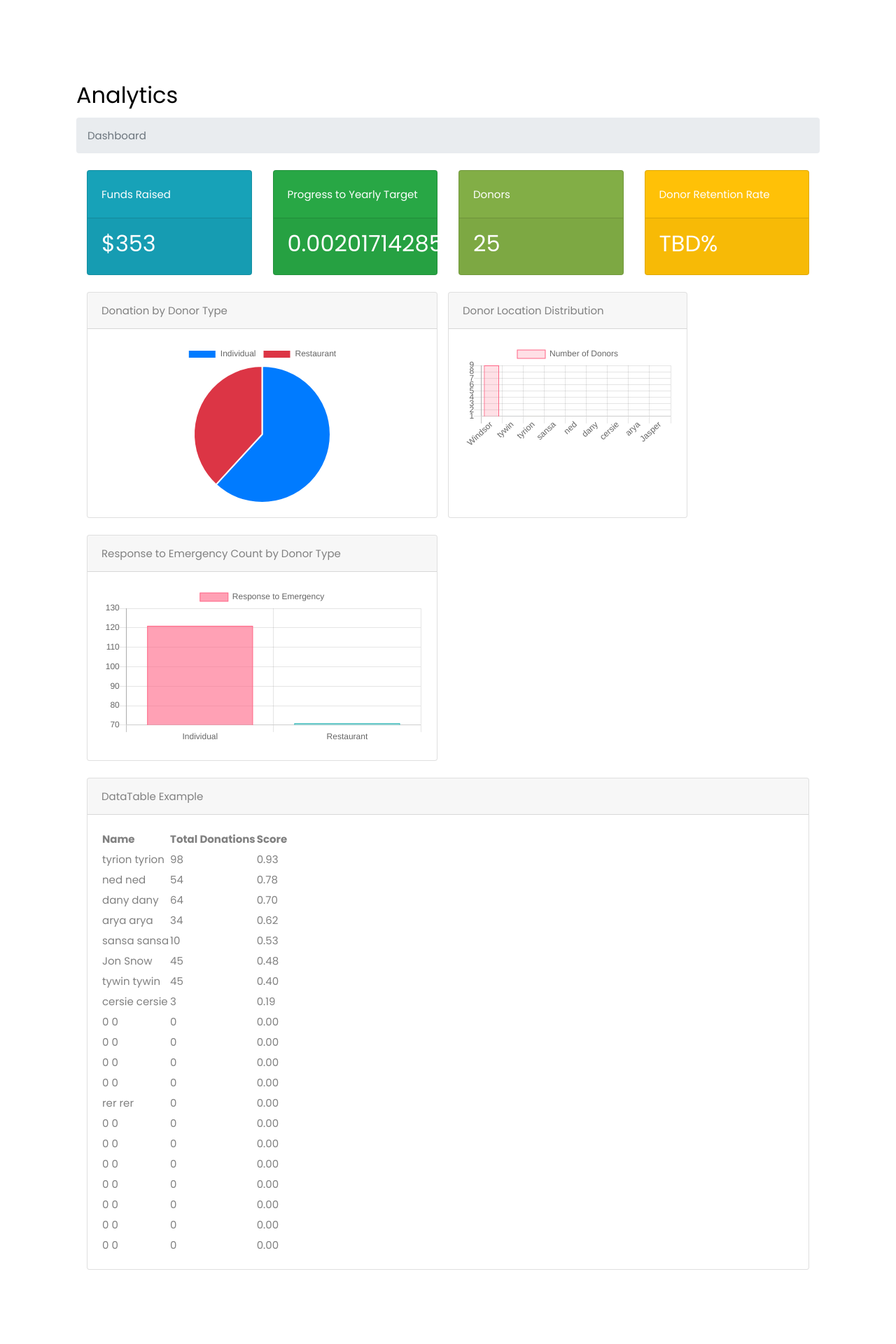
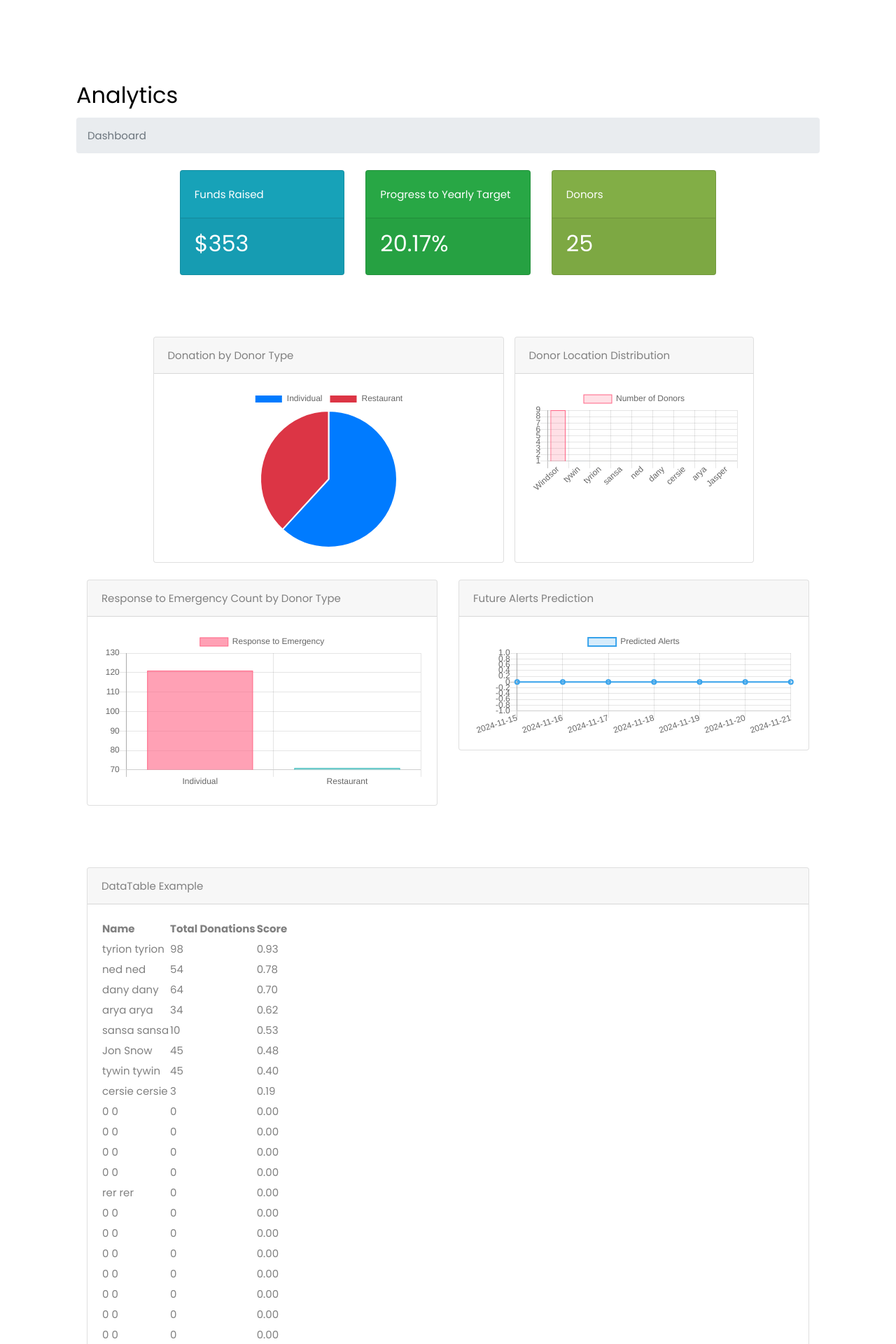
Before and after one commit to ShaneDsouza4/FoodConnect, a Django app: page /analytics/analytics/ in a window 1280 px wide. Shown: the part 464-2384 px from the top of the page at 70% size. Run offline with Django 5.2, Linux system fonts and the light colour scheme; data comes from the database, SQL or seed files in the repository; both versions use the stored data as it was after the commit; some libraries are stand-ins or nearby versions; some web fonts are replaced.

Commit message:
Added charts for anaytics

```diff
--- a/analytics/views.py
+++ b/analytics/views.py
@@ -1,6 +1,8 @@
+from datetime import timedelta
 import pandas as pd
 from django.shortcuts import render
 from users.models import Profile, Restaurant
+from alerts.models import Alert
 from sklearn.preprocessing import MinMaxScaler
 from django.db.models import Sum, Count
 from django.utils.timezone import now
@@ -12,12 +14,8 @@ def load_and_prepare_data():
         'donation_volume', 'donation_variety_count'
     )
     data = pd.DataFrame(list(queryset))
-    data.fillna(0, inplace=True)  # Handle missing data
-
-    # Convert first_name and last_name into a single full name
+    data.fillna(0, inplace=True)
     data['name'] = data['first_name'].astype(str) + ' ' + data['last_name'].astype(str)
-
-    # Explicitly return a copy of the DataFrame
     return data[['name', 'total_donations', 'donation_frequency', 'donation_volume', 'donation_variety_count']].copy()
 
 def rank_donators(data):
@@ -40,7 +38,7 @@ def get_donation_data_by_type():
 
 def get_donor_location_distribution():
     location_data = Profile.objects.values('city').annotate(total=Count('id')).order_by('-total')
-    labels = [data['city'] for data in location_data if data['city']]  # Ensure city is not None or empty
+    labels = [data['city'] for data in location_data if data['city']]
     values = [data['total'] for data in location_data if data['city']]
     return {
         'labels': labels,
@@ -48,12 +46,8 @@ def get_donor_location_distribution():
     }
 
 def get_response_to_emergency_data():
-    # Assuming that 'response_to_emergency_count' exists only in the Restaurant model
-    # and does not exist in the Profile model.
     response_individual = Profile.objects.aggregate(sum=Sum('donation_frequency'))['sum'] or 0
     response_restaurant = Restaurant.objects.aggregate(sum=Sum('response_to_emergency_count'))['sum'] or 0
-    print(response_individual)
-    print(response_restaurant)
     return {
         'individual': response_individual,
         'restaurant': response_restaurant
@@ -68,12 +62,36 @@ def get_average_ratings_data():
     ratings = Restaurant.objects.values_list('average_rating', flat=True)
     return list(ratings)
 
+def load_alert_data():
+    alerts = Alert.objects.filter(is_active=True).values('date_created', 'urgency_level')
+    data = pd.DataFrame(alerts)
+    data['date_created'] = pd.to_datetime(data['date_created'])
+    data.set_index('date_created', inplace=True)
+
+    return data
+
+def predict_future_alerts():
+    data = load_alert_data()
+    daily_alerts = data.resample('D').size()
+
+    if daily_alerts.empty:
+        return { (pd.Timestamp.now() + timedelta(days=i)).strftime('%Y-%m-%d'): 0.0 for i in range(1, 8) }
+
+    window_size = min(7, len(daily_alerts))
+    data['7_day_avg'] = daily_alerts.rolling(window=window_size).mean()
+    recent_avg = data['7_day_avg'].iloc[-window_size:].mean() if not data['7_day_avg'].iloc[-window_size:].isna().all() else 0
+    last_date = data.index[-1]
+    future_dates = [last_date + timedelta(days=i) for i in range(1, 8)]
+    future_predictions = {date.strftime('%Y-%m-%d'): recent_avg for date in future_dates}
+
+    return future_predictions
+
 def analytics_view(request):
     data = load_and_prepare_data()
     ranked_data = rank_donators(data)
     funds_raised = Profile.objects.aggregate(total=Sum('total_donations'))['total'] or 0
     total_donors = Profile.objects.count() + Restaurant.objects.count()
-    progress_to_yearly_target = (funds_raised / 17500000) * 100  # Example fixed target
+    progress_to_yearly_target = round((funds_raised / 1750) * 100, 2)
     donation_data = get_donation_data_by_type()
     pie_chart_data = json.dumps(donation_data)
 
@@ -82,6 +100,7 @@ def analytics_view(request):
     response_emergency_data = get_response_to_emergency_data()
     verification_status_data = get_verification_status_data()
     average_ratings_data = get_average_ratings_data()
+    future_alerts = predict_future_alerts()
 
     # Serialize JSON data for JavaScript charts
     response_emergency_json = json.dumps(response_emergency_data)
@@ -105,6 +124,7 @@ def analytics_view(request):
         'verification_status_data': verification_status_json,
         'average_ratings_data': average_ratings_json,
         'location_data': json.dumps(location_data),
+        'future_alerts': future_alerts,
     }
 
     return render(request, 'webpages/analytics.html', context)
--- a/templates/webpages/analytics.html
+++ b/templates/webpages/analytics.html
@@ -3,7 +3,6 @@
 {% load static %}
 {% block content %}
 
-    <!-- Hero Start -->
     <div class="hero-wrap hero-bread" style="background-image: url('{% static "images/bg_1.jpg" %}');">
       <div class="container">
         <div class="row no-gutters slider-text align-items-center justify-content-center">
@@ -14,14 +13,13 @@
         </div>
       </div>
     </div>
-    <!-- Hero End -->
 
     <section class="ftco-section testimony-section">
       <div class="container">
         <div class="row mb-5 pb-3">
           <div class="col-md-12">
+
             <!-- Starting Analytics -->
-
             <main>
                 <div class="container-fluid px-4">
                     <h2 class="mt-4">Analytics</h2>
@@ -31,7 +29,7 @@
 
                     <div class="container-fluid">
                         <!-- Metric Cards -->
-                        <div class="row">
+                        <div class="row mb-5 pb-3 justify-content-center">
                             <!-- Funds Raised Card -->
                             <div class="col-xl-3 col-md-6">
                                 <div class="card bg-info text-white mb-4">
@@ -62,22 +60,10 @@
                                     </div>
                                 </div>
                             </div>
-                            <!-- Donor Retention Rate Card -->
-                            <div class="col-xl-3 col-md-6">
-                                <div class="card bg-warning text-white mb-4">
-                                    <div class="card-body">Donor Retention Rate</div>
-                                    <div class="card-footer d-flex align-items-center justify-content-between">
-                                        <h2 class="medium text-white stretched-link">TBD%</h2>
-                                        <i class="fas fa-angle-right"></i>
-                                    </div>
-                                </div>
-                            </div>
                         </div>
 
-
-
                         <!-- Donation by Donor Type Chart Section -->
-                        <div class="row">
+                        <div class="row mb-5 pb-3 justify-content-center">
                             <div class="col-xl-6">
                                 <div class="card mb-4">
                                     <div class="card-header"><i class="fas fa-chart-pie me-1"></i> Donation by Donor Type</div>
@@ -166,38 +152,68 @@
                                     });
                                 </script>
 
+                                <!-- Future Alerts Prediction (Line Chart) -->
+                                <div class="col-xl-6">
+                                    <div class="card mb-4">
+                                        <div class="card-header"><i class="fas fa-chart-line me-1"></i> Future Alerts Prediction</div>
+                                        <div class="card-body">
+                                            <canvas id="futureAlertsLineChart"></canvas>
+                                        </div>
+                                    </div>
+                                </div>
+                                <script>
+                                    document.addEventListener('DOMContentLoaded', function() {
+                                        var futureAlertsData = {{ future_alerts|safe }};
 
-                            <!-- Donor Verification Status (Donut Chart) -->
-                            <!-- <div class="col-xl-6">
-                                <div class="card mb-4">
-                                    <div class="card-header"><i class="fas fa-chart-pie me-1"></i> Donor Verification Status</div>
-                                    <div class="card-body">
-                                        <canvas id="donorVerificationStatusChart"></canvas>
-                                        <script>
-                                            var ctxVerification = document.getElementById('donorVerificationStatusChart').getContext('2d');
-                                            var donorVerificationStatusChart = new Chart(ctxVerification, {
-                                                type: 'doughnut',
+                                        var labels = Object.keys(futureAlertsData).map(date => new Date(date).toISOString().split('T')[0]);
+                                        var data = Object.values(futureAlertsData);
+
+                                        var ctxFutureAlerts = document.getElementById('futureAlertsLineChart').getContext('2d');
+                                        var futureAlertsLineChart = new Chart(ctxFutureAlerts, {
+                                            type: 'line',
                                             data: {
-                                                    labels: ['Verified', 'Not Verified'],
+                                                labels: labels,
                                                 datasets: [{
-                                                        data: {{ verification_status_data|safe }},
-                                                        backgroundColor: ['rgba(75, 192, 192, 0.6)', 'rgba(255, 99, 132, 0.6)'],
-                                                        borderColor: ['rgba(75, 192, 192, 1)', 'rgba(255, 99, 132, 1)'],
-                                                        borderWidth: 1
+                                                    label: 'Predicted Alerts',
+                                                    data: data,
+                                                    backgroundColor: 'rgba(54, 162, 235, 0.2)',
+                                                    borderColor: 'rgba(54, 162, 235, 1)',
+                                                    borderWidth: 2,
+                                                    fill: true,
+                                                    tension: 0.4
                                                 }]
                                             },
                                             options: {
+                                                scales: {
+                                                    y: {
+                                                        beginAtZero: true,
+                                                        title: {
+                                                            display: true,
+                                                            text: 'Number of Alerts'
+                                                        }
+                                                    },
+                                                    x: {
+                                                        title: {
+                                                            display: true,
+                                                            text: 'Date'
+                                                        },
+                                                        ticks: {
+                                                            maxTicksLimit: 4,
+                                                        }
+                                                    }
+                                                },
+                                                plugins: {
+                                                    legend: {
+                                                        display: true,
+                                                        position: 'top'
+                                                    }
+                                                },
                                                 responsive: true,
-                                                    maintainAspectRatio: false,
+                                                maintainAspectRatio: false
                                             }
                                         });
+                                    });
                                 </script>
-                                    </div>
-                                </div>
-                            </div> -->
-
-
-
                         </div>
 
                     <div class="card mb-4">
```
Also changed, not shown: db.sqlite3. Lines whose indentation alone changed are shown as unchanged.
